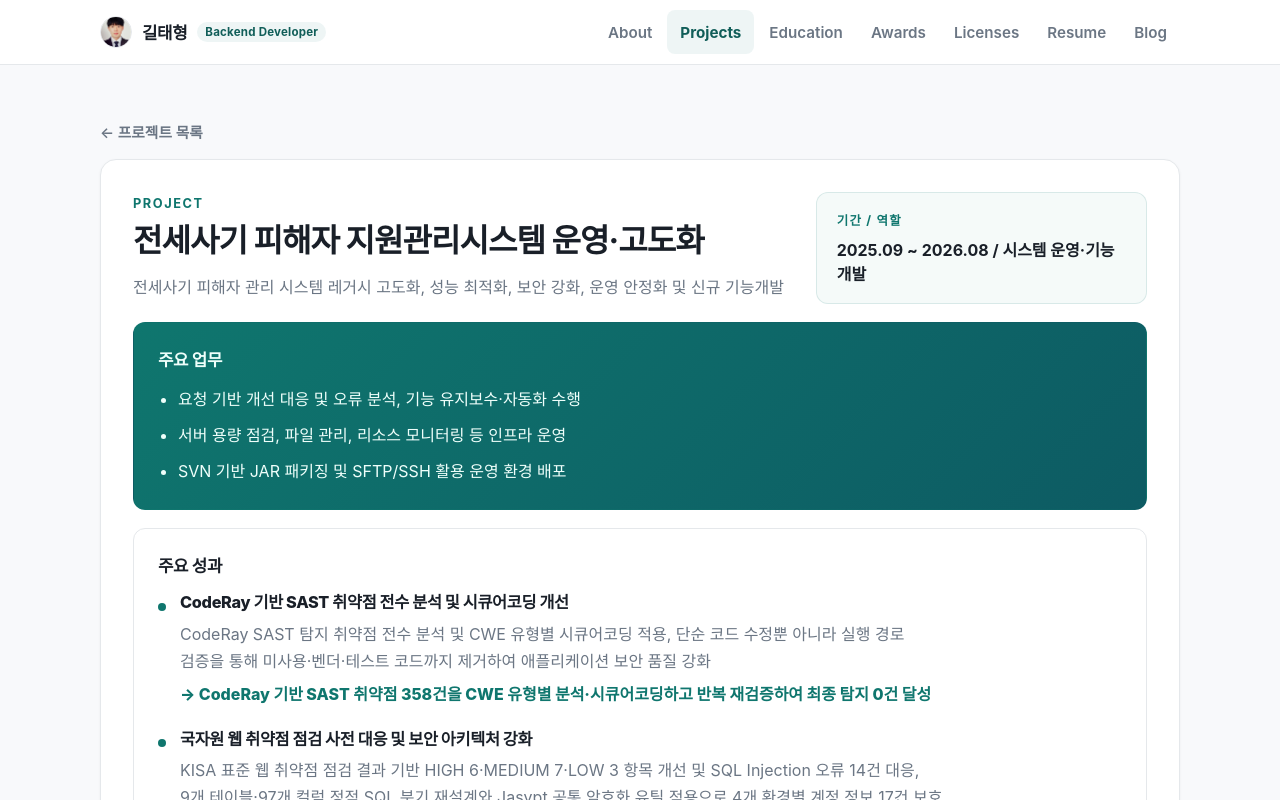
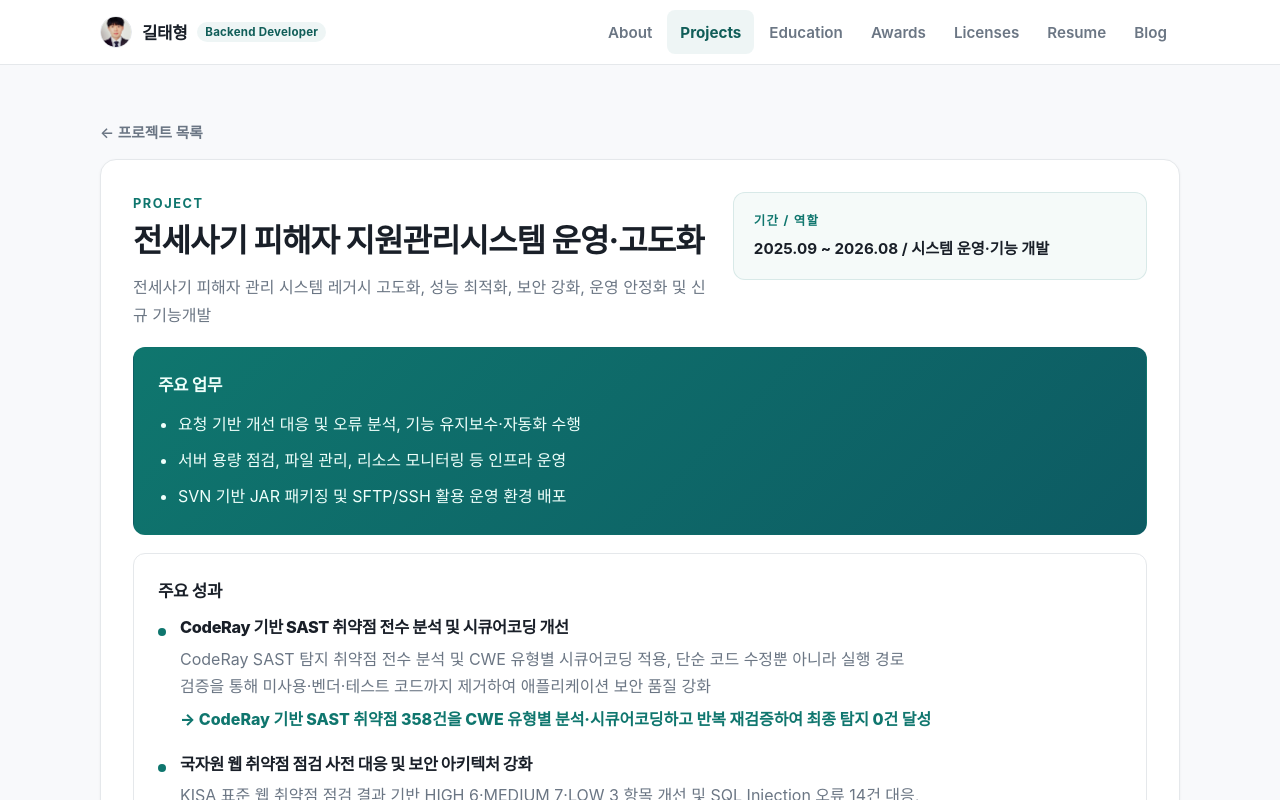
Before and after one commit to seulgae/seulgae.github.io, a React (Vite) app: page /projects/jeonse-support-system in a window 1280 px wide. Shown: the top 800 px of the page. Built offline with nearby package versions, Linux system fonts and the light colour scheme; a web font is replaced by a local one.

Commit message:
[20260811]기간/역활 css 수정

```diff
--- a/src/styles/projectDetail.css
+++ b/src/styles/projectDetail.css
@@ -12,7 +12,8 @@
 
 .project-header {
   display: grid;
-  grid-template-columns: minmax(0, 1.6fr) minmax(280px, 0.8fr);
+  /* 기간/역할 카드가 어중간하게 줄바꿈되지 않도록 오른쪽 컬럼을 넉넉히 확보 */
+  grid-template-columns: minmax(0, 1.4fr) minmax(280px, 1fr);
   gap: 20px;
 }
 
@@ -61,6 +62,13 @@
   border-radius: var(--radius-block);
   background: var(--accent-wash);
   border: 1px solid var(--accent-tint);
+}
+
+.meta-card strong {
+  display: block;
+  font-size: 0.95rem;
+  line-height: 1.6;
+  word-break: keep-all; /* 줄바꿈이 생겨도 단어 중간에서 끊기지 않게 */
 }
 
 .meta-label {
```
